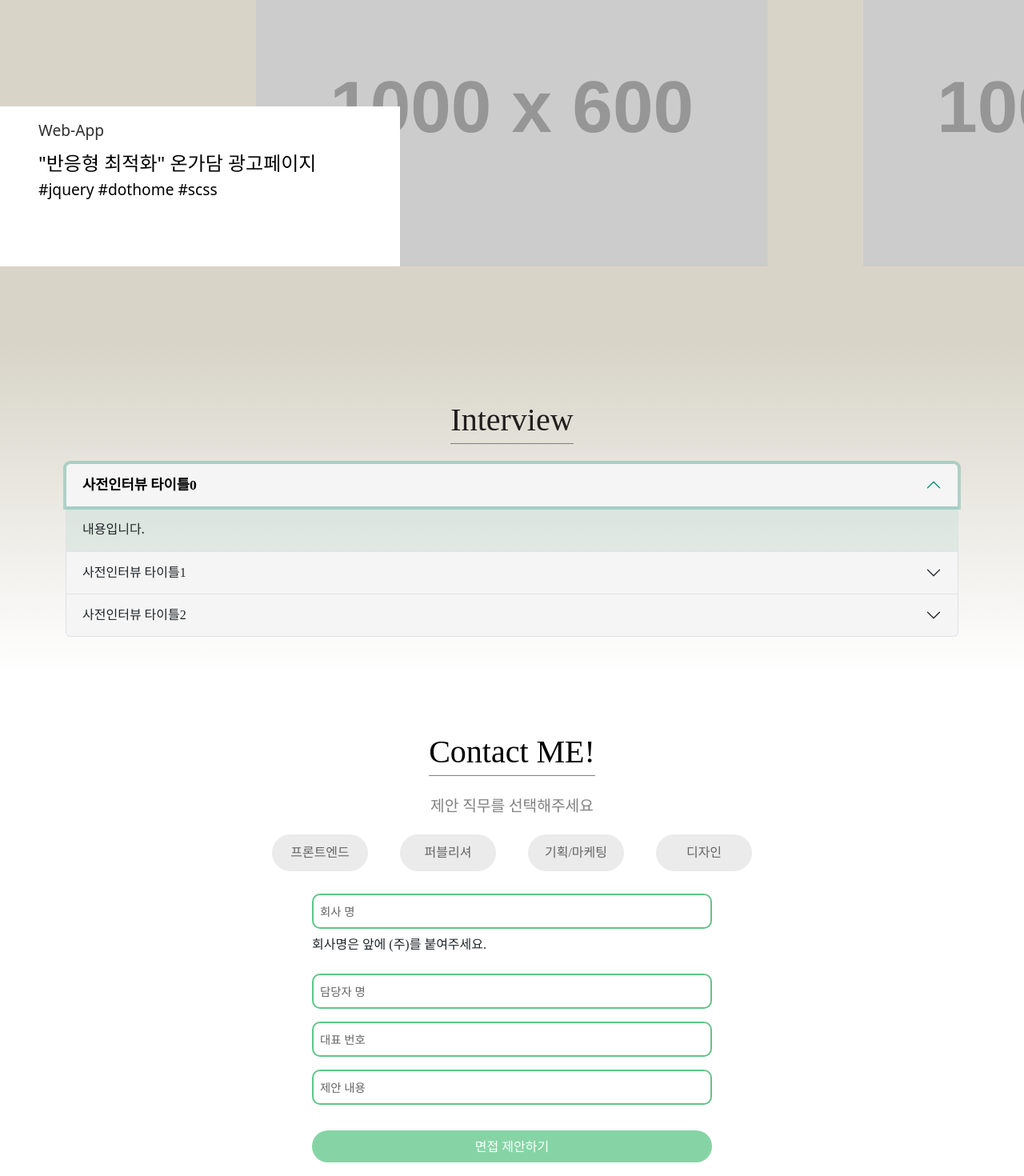
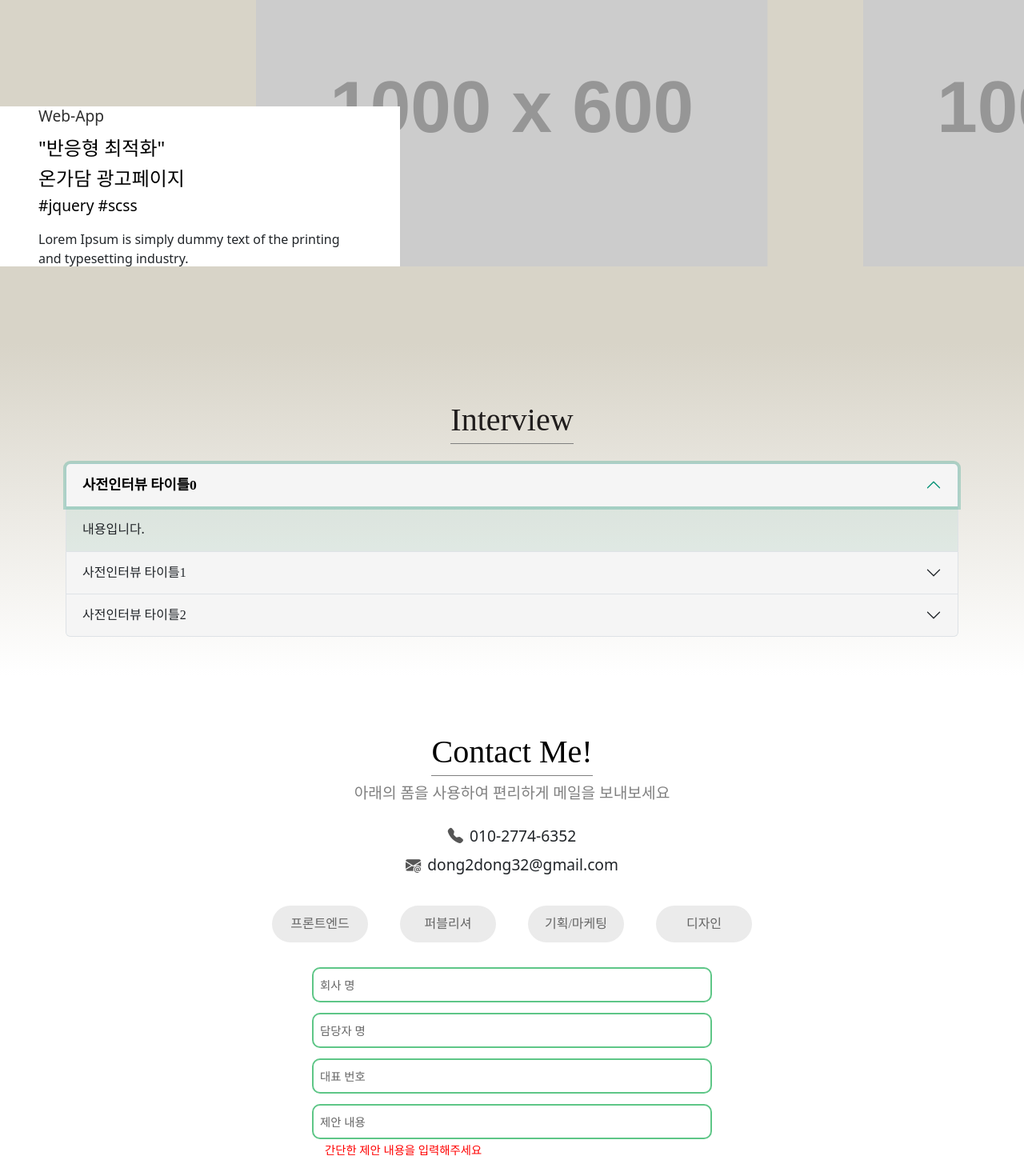
Before and after one commit to dongsam-E/dongsam-E.github.io, a React (Create React App) app: page / in a window 1280 px wide. Shown: the part 1320-2790 px from the top of the page at 80% size. Built offline with nearby package versions, Linux system fonts and the light colour scheme; a web font is replaced by a local one.

Commit message:
반응형 최적화 작업

```diff
--- a/src/component/Contact.js
+++ b/src/component/Contact.js
@@ -7,11 +7,13 @@ import { Value } from "sass";
 function Contact(props) {
 
     const [company, setCompany] = useState("");
-    const [companyCheck, setCompanyCheck] = useState(false)
     const [name, setName] = useState("");
     const [num, setNum] = useState("");
     const [text, setText] = useState("");
     const [isFormValid, setIsFormValid] = useState(false);
+
+    const [checkboxCheck, setcheckboxCheck] = useState(false);
+    const [textCheck, setTextCheck] = useState(false);
 
     const handleCompanyChange = (e) => {
         setCompany(e.target.value);
@@ -54,8 +56,15 @@ function Contact(props) {
     return (
         <section id={props.id}>
             <div className={`py-5 container`}>
-                <h2 className={`my-4 ${contact.name}`}>Contact ME!</h2>
-                <div className={`${contact.sub}`}><p className={`mb-3`}>제안 직무를 선택해주세요</p></div>
+                <div>
+                    <h2 className={`${contact.name}`}>Contact Me!</h2>
+                    <span className={`${contact.sub}`}>아래의 폼을 사용하여 <br/>편리하게 메일을 보내보세요</span>
+                </div>
+                <div className={`${contact.iconlist}`}>
+                    <div className={`${contact.icon0}`}><i class="bi bi-telephone-fill"></i> 010-2774-6352</div>
+                    <div className={`${contact.icon1}`}><i class="bi bi-envelope-at-fill"></i> dong2dong32@gmail.com</div>
+                </div>
+                {/* <div className={`${contact.sub}`}><p className={`mb-3`}>제안 직무를 선택해주세요</p></div> */}
                 <div>
                     <form ref={form} onSubmit={sendEmail && handleSubmit} name="contact" id={`${contact.form}`}>
                         <ul id="subform" className={`${contact.checkbox} p-0 row`}>
@@ -86,19 +95,10 @@ function Contact(props) {
                                     type="text"
                                     placeholder="회사 명"
                                     name="company"
-                                    onChange={(e)=>{
-                                            setCompany(e.target.value)
-                                            setCompanyCheck(e.target.value.length>1)
-                                        }
-                                    }
+                                    onChange={handleCompanyChange}
                                     value={company}
                                     required
                                 />
-                            </li>
-                            <li className={`${companyCheck?contact.formNameExplain2 :contact.formNameExplain}`}>
-                                <p name="companyExplain">
-                                회사명은 앞에 (주)를 붙여주세요.
-                                </p>
                             </li>
                             <li className={`${contact.formsub}`}>
                                 <input
@@ -128,10 +128,16 @@ function Contact(props) {
                                     type="text"
                                     placeholder="제안 내용"
                                     name="text"
-                                    onChange={handleTextChange}
+                                    onChange={(e)=>{
+                                        setText(e.target.value);
+                                        setTextCheck(e.target.value.length>0)
+                                    }}
                                     value={text}
                                     required
                                 />
+                                <span className={`${textCheck ? contact.formNameExplain0 : contact.formNameExplain1}`}>
+                                    간단한 제안 내용을 입력해주세요
+                                </span>
                             </li>
                         </ul>
                         <div id={`submit`} className={`${contact.formsub} d-flex justify-content-end py-3`}>
--- a/src/component/Portfolio.js
+++ b/src/component/Portfolio.js
@@ -64,13 +64,15 @@ function Portfolio(props) {
                                 props.info.portdb.card.map((v, x) => {
                                     return (
                                         <SwiperSlide className={`${v.slidecls} ${portfolio.swiperslide} position-relative bg-white`}>
-                                            <div key={x} className={``}>
-                                                <div className={`${v.cradcls} ${portfolio.subcard}`}>
-                                                    <div className={`${portfolio.subtitle}`}>{v.subtitle}</div>
+                                            <div key={x} className={`${v.cradcls} ${portfolio.subcard}`}>
+                                                <div className={`${portfolio.subtitle}`}>{v.subtitle}</div>
+                                                <div className={`${portfolio.titlebox}`}>
                                                     <div className={`${portfolio.title}`}>{v.title}</div>
-                                                    <div className={`${portfolio.hash}`}>{v.hash}</div>
-                                                    <div id='more'><a className={`${portfolio.moreA}`} href=""></a></div>
+                                                    <div className={`${portfolio.title}`}>{v.title2}</div>
                                                 </div>
+                                                <div className={`${portfolio.hash}`}>{v.hash}</div>
+                                                <div className={`${portfolio.explain}`}>Lorem Ipsum is simply dummy text of the printing and typesetting industry.</div>
+                                                <div id='more'><a className={`${portfolio.moreA}`} href=""></a></div>
                                             </div>
                                         </SwiperSlide>
                                     )
--- a/src/data/info.js
+++ b/src/data/info.js
@@ -88,12 +88,13 @@ const info = {
         card: [
             {
                 subtitle: "Web-App"
-                , title: `"반응형 최적화" 온가담 광고페이지`
-                , hash: "#jquery #dothome #scss"
+                , title: `"반응형 최적화"`
+                , title2: `온가담 광고페이지`
+                , hash: "#jquery #scss"
                 , more: "홈페이지 바로가기"
                 , img: "https://dummyimage.com/1000X600/a8a8a8/ffffff"
                 , imgcls: ""
-                , cradcls: "py-3 px-5"
+                , cradcls: ""
                 , slidecls: ""
             }
             , {
@@ -103,7 +104,7 @@ const info = {
                 , more: "피그마작업 바로가기"
                 , img: "https://dummyimage.com/1000X600/a8a8a8/ffffff"
                 , imgcls: ""
-                , cradcls: "py-3 px-5"
+                , cradcls: ""
                 , slidecls: ""
             }
             , {
--- a/src/scss/about.module.css
+++ b/src/scss/about.module.css
@@ -108,10 +108,18 @@
     }
 }
 
+
 /* bg img */
 .section{
     height: calc(100vh - 150px);
     background-color: #f4f4f4;
+}
+@media(max-width:500px){
+    .section{
+        height: fit-content;
+        padding-top: 5rem;
+        padding-bottom: 2rem;
+    }
 }
 
 /* 자기pr 문구 */
@@ -126,18 +134,18 @@
     padding-left: 1.5rem;
 }
 .text0{
-    font-size: clamp(1.2rem, 3vw, 1.5rem);
+    font-size: clamp(1rem, 3vw, 1.5rem);
     display: inline-block;
     white-space: nowrap;
 }
 .text1{
-    font-size: clamp(1.2rem, 3vw, 1.5rem);
+    font-size: clamp(1.05rem, 3vw, 1.5rem);
     font-weight: 700;
     display: inline-block;
     white-space: nowrap;
 }
 .text2{
-    font-size: clamp(1.4rem, 3vw, 2rem);
+    font-size: clamp(1.2rem, 3vw, 2rem);
     font-weight: 700;
     display: inline-block;
     white-space: nowrap;
--- a/src/scss/contact.module.css
+++ b/src/scss/contact.module.css
@@ -6,12 +6,43 @@
     width: fit-content;
     border-bottom: 1px solid #808080;
     padding-bottom: 0.3rem;
+    margin-top: 1.5rem;
+    margin-bottom: 0.5rem;
 }
 .sub{
     display: flex;
     justify-content: center;
     font-size: 1.2rem;
     color: gray;
+    margin-bottom: 1.5rem;
+}
+@media(min-width:451px){
+    .sub br{
+        display: none;
+    }
+}
+@media(max-width:450px){
+    .sub{
+        font-size: 1rem;
+        text-align: center;
+    }
+}
+/* 연락처 */
+.iconlist div{
+    display: flex;
+    justify-content: center;
+}
+.iconlist div i{
+    margin-right: 0.5rem;
+    color: #565656;
+}
+.icon0{
+    margin-bottom: 0.5rem;
+    font-size: 1.2rem;
+}
+.icon1{
+    margin-bottom: 2rem;
+    font-size: 1.2rem;
 }
 
 /* 제안직무 체크박스 커스텀 */
@@ -79,20 +110,17 @@
         width: 80vw;
     }
 }
-.formNameExplain{
-    height: auto;
-    padding-bottom: 0;
-    margin-bottom: 0;
+.formNameExplain1{
+    font-size: 0.9rem;
+    padding-left: 1rem;
+    color: red;
 }
-.formNameExplain2{
-    display: none;
-    height: auto;
-    padding-bottom: 0;
-    margin-bottom: 0;
+.formNameExplain0{
+    visibility: hidden;
 }
 .mainCls{
-    margin-top: 0.5rem;
-    margin-bottom: 0.5rem;
+    margin-top: 0.7rem;
+    margin-bottom: 0.1rem;
     padding: 0.5rem;
     border-radius: 10px;
     border: 2px solid rgb(94, 198, 135);
--- a/src/scss/hd.module.css
+++ b/src/scss/hd.module.css
@@ -28,6 +28,11 @@ h1>a>img{
     left: 0;
     z-index: 10;
 }
+@media(max-width:500px){
+    .hamMenu{
+        height: 100vh;
+    }
+}
 
 .hamLi {
     padding-top: 0.7rem;
@@ -36,6 +41,9 @@ h1>a>img{
 
 .hamA {
     font-size: 2rem;
+    color: white;
+}
+.hamA:hover{
     color: white;
 }
 
--- a/src/scss/portfolio.module.css
+++ b/src/scss/portfolio.module.css
@@ -45,8 +45,12 @@
     height: 200px;
 }
 .subcard{
-    width: 500px;
-    height: 200px;
+    width: 100%;
+    height: 100%;
+    padding: 2rem 3rem;
+    display: flex;
+    flex-direction: column;
+    justify-content: center;
 }
 .subtitle{
     color: #2e2e2e;
@@ -65,7 +69,7 @@
 }
 
 
-/* test */
+/* 반응형 테스트 */
 .imgtest{
     width: 50vw;
 }
@@ -79,26 +83,107 @@
         width: 50vw;
         top: 80%;
     }
-    .subcard{
-        width: 50vw;
+}
+@media(max-width:765px){
+    .subswiper{
+        width: 70vw;
+        height: 60%;
     }
 }
-@media(max-width:768px){
+@media(max-width:600px){
     .subswiper{
         width: 70vw;
+        height: 80%;
     }
-    .subcard{
-        width: 70vw;
+    .subcard {
+        padding: 0 1rem;
+    }
+    .subtitle {
+        font-size: 13px;
+        font-weight: bolder;
+        color: rgb(15, 107, 27);
+        padding-bottom: 0.2rem;
+    }
+
+    .titlebox {
+        padding-bottom: 0;
+    }
+
+    .title {
+        font-size: 18px;
+        font-weight: 800;
+    }
+
+    .explain {
+        font-size: 15px;
     }
 }
-@media(max-width:576px){
+@media(max-width:450px){
+    .subswiper{
+        height: 100%;
+    }
+    .subtitle {
+        font-size: 15px;
+        font-weight: bolder;
+        color: rgb(15, 107, 27);
+        padding-bottom: 0.2rem;
+    }
+    .titlebox{
+        padding-bottom: 0.2rem;
+    }
+    .title {
+        font-size: 18px;
+        font-weight: 800;
+    }
+    .hash {
+        display: none;
+    }
+}
+@media(max-width:400px){
+    .section{
+        padding-bottom: 2rem;
+    }
     .imgtest {
             width: 90vw;
         }
     .subswiper{
-        height: 60%;
+        height: 100%;
     }
-    .subcard{
-        height: 60%;
+    .subtitle{
+        font-size: 13px;
+        font-weight: bolder;
+        color: rgb(15, 107, 27);
+        padding-bottom: 0.2rem;
+    }
+    .title{
+        font-size: 18px;
+        font-weight: 800;
+    }
+    .hash{
+        padding-bottom: 0.2rem;
+    }
+    .explain {
+        font-size: 15px;
     }
 }
+@media(max-width:350px){
+    .subtitle{
+        font-size: 15px;
+        font-weight: bolder;
+        color: rgb(15, 107, 27);
+        padding-bottom: 0.2rem;
+    }
+    .titlebox{
+        padding-bottom: 0.2rem;
+    }
+    .title{
+        font-size: 18px;
+        font-weight: 800;
+    }
+    .hash{
+        display: none;
+    }
+    .explain{
+        font-size: 13px;
+    }
+}
```
